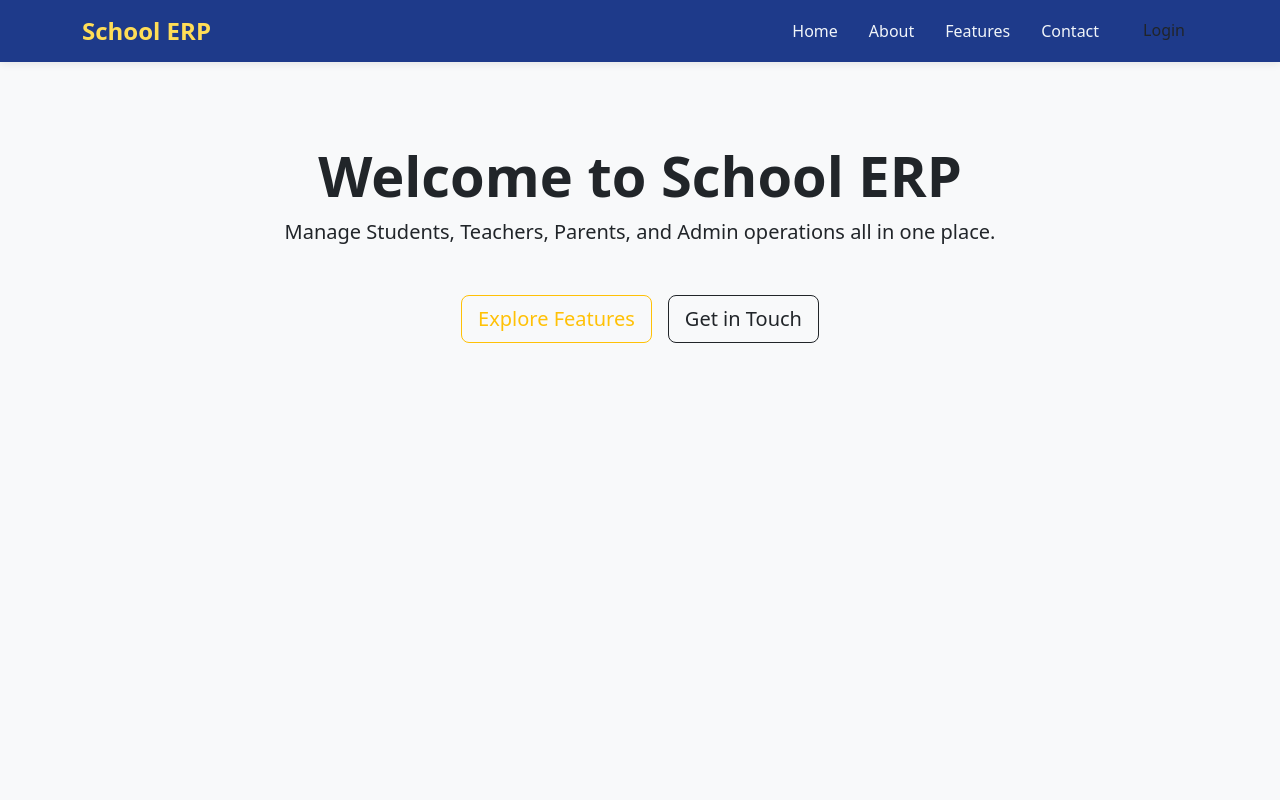
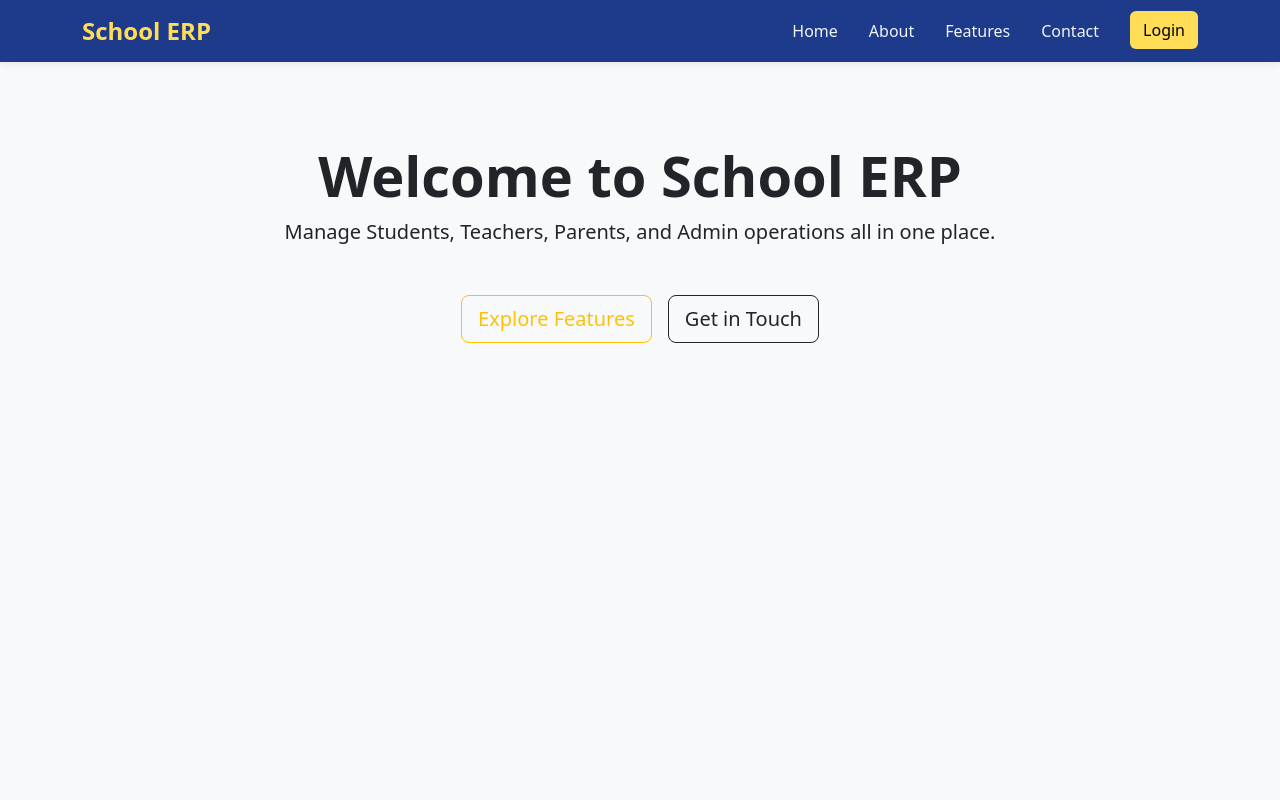
Before and after one commit to Enyim-Chinonso/Next-school-ERP-Project, a Next.js app: page / in a window 1280 px wide. Shown: the top 800 px of the page. Built offline with nearby package versions, Linux system fonts and the light colour scheme.

Commit message:
I styled my navbar login button

```diff
--- a/app/components/Navbar.css
+++ b/app/components/Navbar.css
@@ -23,16 +23,16 @@
 
 /* Login button */
 .btn-login {
-  background-color: #ffdd57;
-  color: #1e3a8a;
+  background-color: #ffdd57 !important;
+  color: black !important;
   font-weight: bold;
   border-radius: 20px;
   padding: 6px 16px;
 }
 
 .btn-login:hover {
-  background-color: #facc15; /* slightly darker yellow */
-  color: #000;
+  background-color: #facc15 !important; /* slightly darker yellow */
+  color: #000 !important;
 }
 
 /* Prevent content from hiding behind fixed navbar */
--- a/app/globals.css
+++ b/app/globals.css
@@ -96,16 +96,17 @@ a {
 
 /* Login button */
 .btn-login {
-  background-color: #ffdd57;
-  color: #1e3a8a;
+  background-color: #ffdd57 !important;
+  /* color: #1e3a8a; */
+  color: black !important;
   font-weight: bold;
   border-radius: 20px;
   padding: 6px 16px;
 }
 
 .btn-login:hover {
-  background-color: #facc15; /* slightly darker yellow */
-  color: #000;
+  background-color: #facc15 !important; /* slightly darker yellow */
+  color: #000 !important;
 }
 
 
```
